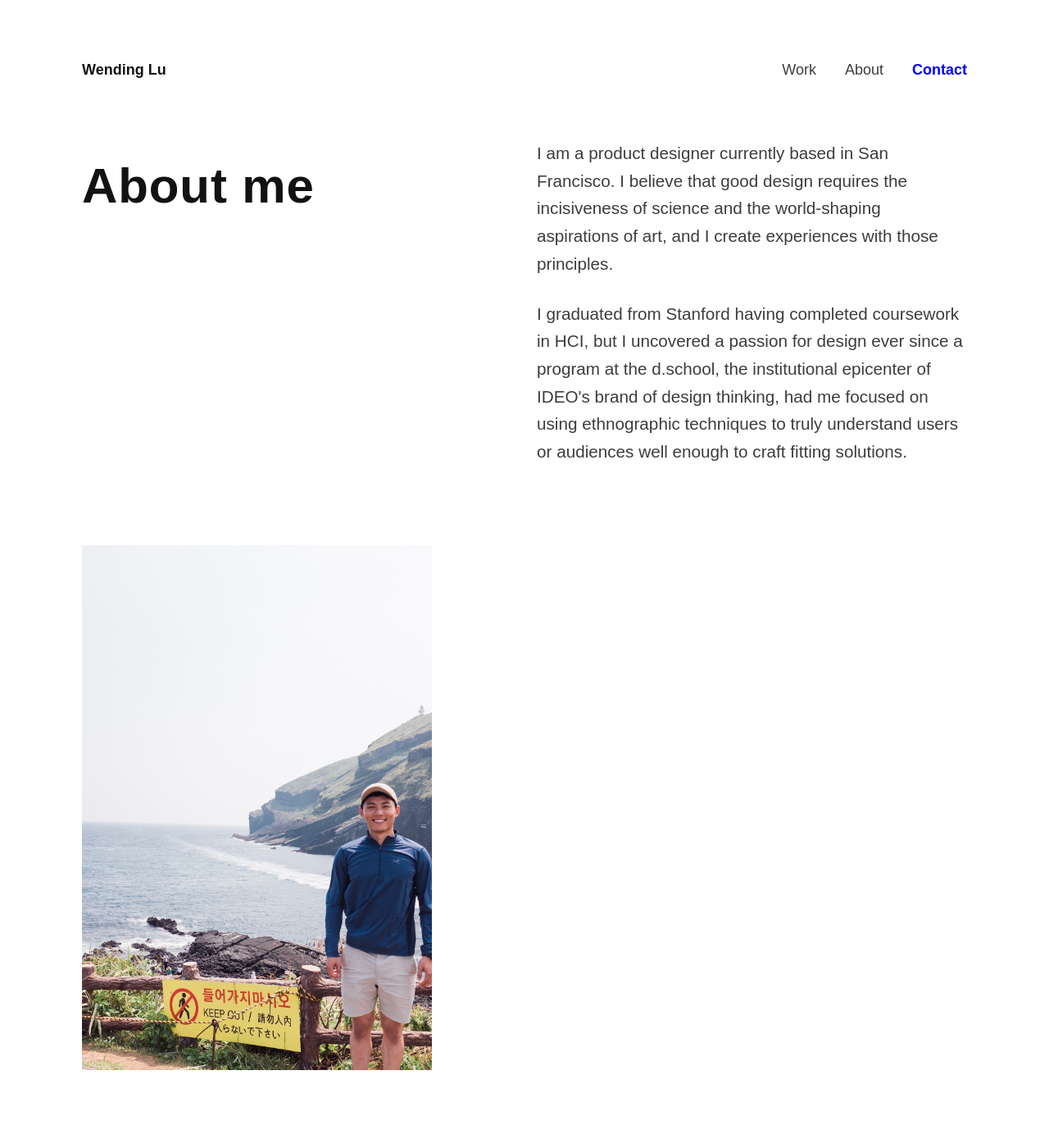
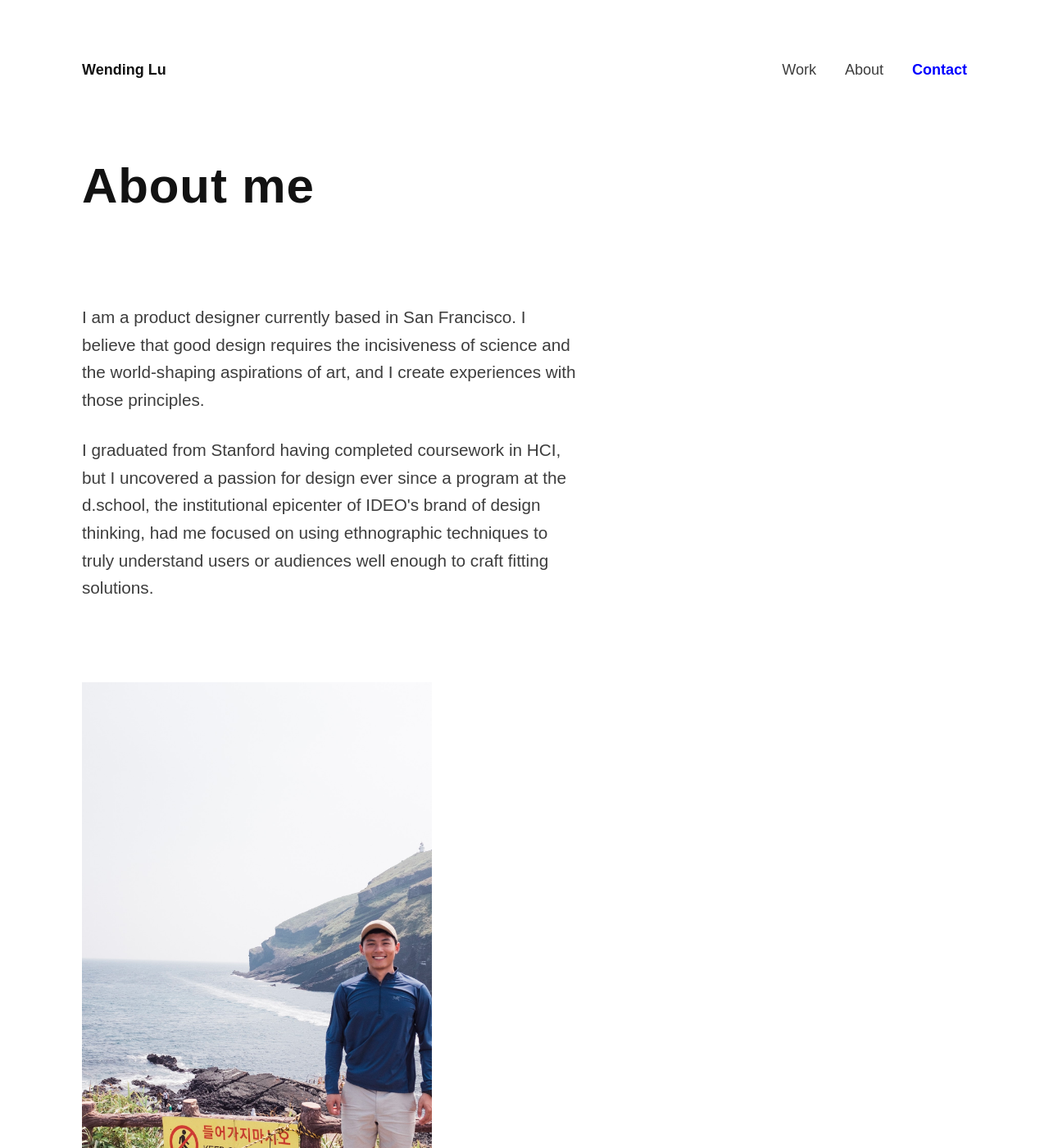
Before and after one commit to wendinglu/wendinglu.github.io, a Jekyll site: the page built from about.html, in a window 1280 px wide and 1400 px high. Shown: the whole window at 82% size. Built offline with Jekyll 4.4.1, drawn with Linux system fonts in a browser that asks for light colours; nearby versions of some CDN libraries; a script that is not in the unit is left out.

Commit message:
formatting and sticky top

```diff
--- a/_sass/_main.scss
+++ b/_sass/_main.scss
@@ -24,7 +24,7 @@
   font-weight: 600;
 
   &:hover {
-    text-decoration: underline;
+    text-decoration: none;
   }
 }
 
@@ -218,8 +218,12 @@
 
 .about-process {
   @extend .full-grid;
-  max-width: 28em;
-  margin: auto;
+  max-width: 26.5em;
+  margin: 0 0 0 auto;
+
+  &.left {
+    margin: 0 auto 0 0;
+  }
 }
 
 //Error text for password forms
--- a/_sass/_nav.scss
+++ b/_sass/_nav.scss
@@ -5,6 +5,9 @@
   justify-self: stretch;
   z-index: 3; // Above other elements
   padding-bottom: 30px;
+
+  position: sticky;
+  top: 0px;
 
   // fonts
   font-size: $h4-font-size;
@@ -51,7 +54,7 @@
   height: 32px;
   position: absolute;
   top: 30px;
-  right: 30px;
+  right: 0px;
 }
 
 // checkbox control for hamburger
@@ -111,8 +114,9 @@
 
   // Hide the menu in mobile view
   position: absolute;
-  left: 0;
-  right: 0;
+  left: -30px; //Negating container margin
+  right: -30px;
+  top: 0;
   opacity: 1;
   transform-origin: 0% 0%;
   transform: translate(0, -100%) scaleY(0.5);
@@ -128,6 +132,9 @@
     padding: 0;
     border: none;
     transform: none;
+    background: transparent;
+    left: 0;
+    right: 0;
 
     li { display: inline-block }
     li:not(:last-child) { padding-right: 30px }
--- a/_sass/_variables.scss
+++ b/_sass/_variables.scss
@@ -59,3 +59,6 @@
 
 //Decorative elements
 $line: 8px solid $dark-text-color;
+
+//Box shadows
+$raised-1: 0 29px 48px rgba(0,0,0,0.07), 0 15px 12px rgba(0,0,0,0.02);
--- a/_sass/_works.scss
+++ b/_sass/_works.scss
@@ -8,7 +8,6 @@
 
 .work-item, .work-title, .work-subtitle, .work-date {
   text-decoration: none;
-  &:hover { text-decoration: none }
 }
 
 .work-title {
@@ -18,7 +17,13 @@
 }
 
 .work-date {
-  margin-left: 30px;
+  order: -1;
+
+  //Dual column
+  @include sm {
+    order: 0;
+    margin-left: 30px;
+  }
 }
 
 .work-subtitle, .work-date {
@@ -32,7 +37,13 @@
   margin-top: 1em;
   margin-bottom: 2em;
   display: flex;
-  justify-content: space-between;
+  flex-direction: column;
+
+  //Dual column
+  @include sm {
+    flex-direction: row;
+    justify-content: space-between;
+  }
 }
 
 
@@ -74,7 +85,7 @@
   }
 
   .raised {
-    box-shadow: 0 29px 48px rgba(0,0,0,0.07), 0 15px 12px rgba(0,0,0,0.02);
+    box-shadow: $raised-1;
   }
   &.lg {
     @include md { height: 480px }
--- a/about.html
+++ b/about.html
@@ -6,7 +6,7 @@
 
 <h1>About me</h1>
 
-<div>
+<div class="about-process left">
   <p>I am a product designer currently based in San Francisco. I believe that good design requires the incisiveness of science and the world-shaping aspirations of art, and I create experiences with those principles.</p>
   <p>I graduated from Stanford having completed coursework in HCI, but I uncovered a passion for design ever since a program at the d.school, the institutional epicenter of IDEO's brand of design thinking, had me focused on using ethnographic techniques to truly understand users or audiences well enough to craft fitting solutions.</p>
 </div>
```
